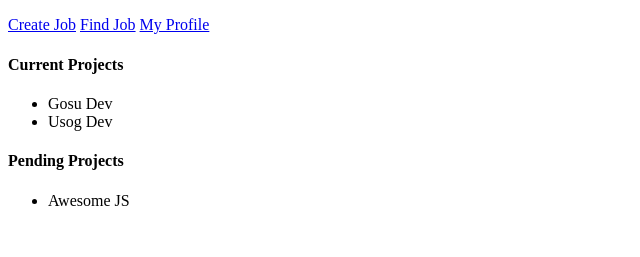
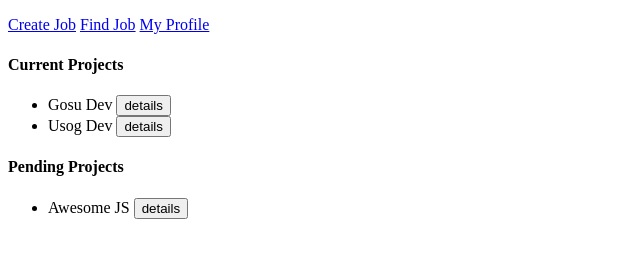
Before and after one commit to CunningCoders/LinkedList, a website: page client/index.html at #/homepage in a window 1280 px wide. Shown: the part 43-300 px from the top of the page, without its empty margins (0-640 px from the left). Drawn offline with nearby package versions, Linux system fonts and the light colour scheme; some packages are replaced by stand-ins of ours.

Commit message:
Add "details" button to each job to link to jobDetails view

```diff
--- a/client/app/homepage/homepage.ctrl.js
+++ b/client/app/homepage/homepage.ctrl.js
@@ -23,6 +23,4 @@ angular.module('app')
     skills: 'Angular, UI-Router, Backbone',
     coworkers: 'Colin, Brittney, John, Zach' }
   ];
-
-
 })
--- a/client/app/homepage/homepage.html
+++ b/client/app/homepage/homepage.html
@@ -1,12 +1,16 @@
 <div id='currentProjects'>
   <h4>Current Projects</h4>
   <ul>
-    <li ng-repeat='job in currentProjects'>{{ job.title }}</li>
+    <li ng-repeat='job in currentProjects'>{{ job.title }}
+      <button ui-sref="^.jobDetails">details</button>
+    </li>
   </ul>
 </div>
 <div id='pendingProjects'>
   <h4>Pending Projects</h4>
   <ul>
-    <li ng-repeat='job in pendingProjects'>{{ job.title }}</li>
+    <li ng-repeat='job in pendingProjects'>{{ job.title }}
+      <button ui-sref="^.jobDetails">details</button>
+    </li>
   </ul>
 </div>
```
